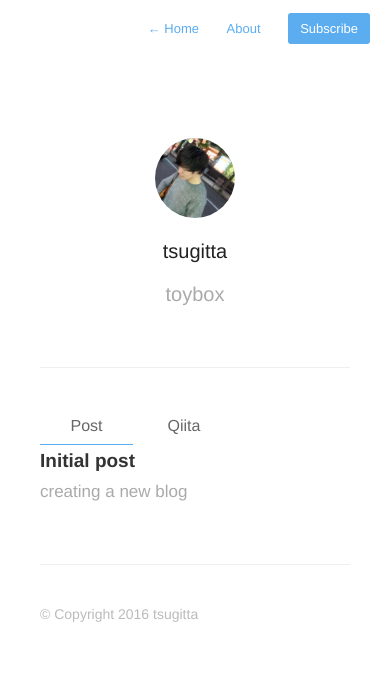
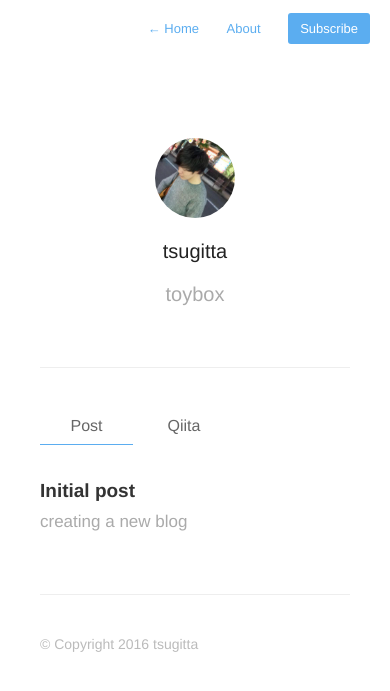
Before and after one commit to tsugitta/mini-blog, a Jekyll site: the page built from index.html, in a window 390 px wide. Shown: the top 691 px of the page. Built offline with Jekyll 4.4.1, drawn with Linux system fonts in a browser that asks for light colours; nearby versions of some CDN libraries; the list of posts is cut into pages by our own code.

Commit message:
Fix margin for mobile

```diff
--- a/assets/css/style.css
+++ b/assets/css/style.css
@@ -152,7 +152,7 @@ nav.main-nav a.cta {
 
 #tabbar-wrapper {
 	max-width: 600px;
-  margin: 0 auto;
+  margin: 0 auto 30px;
   padding: 0 40px;
 }
 
```
